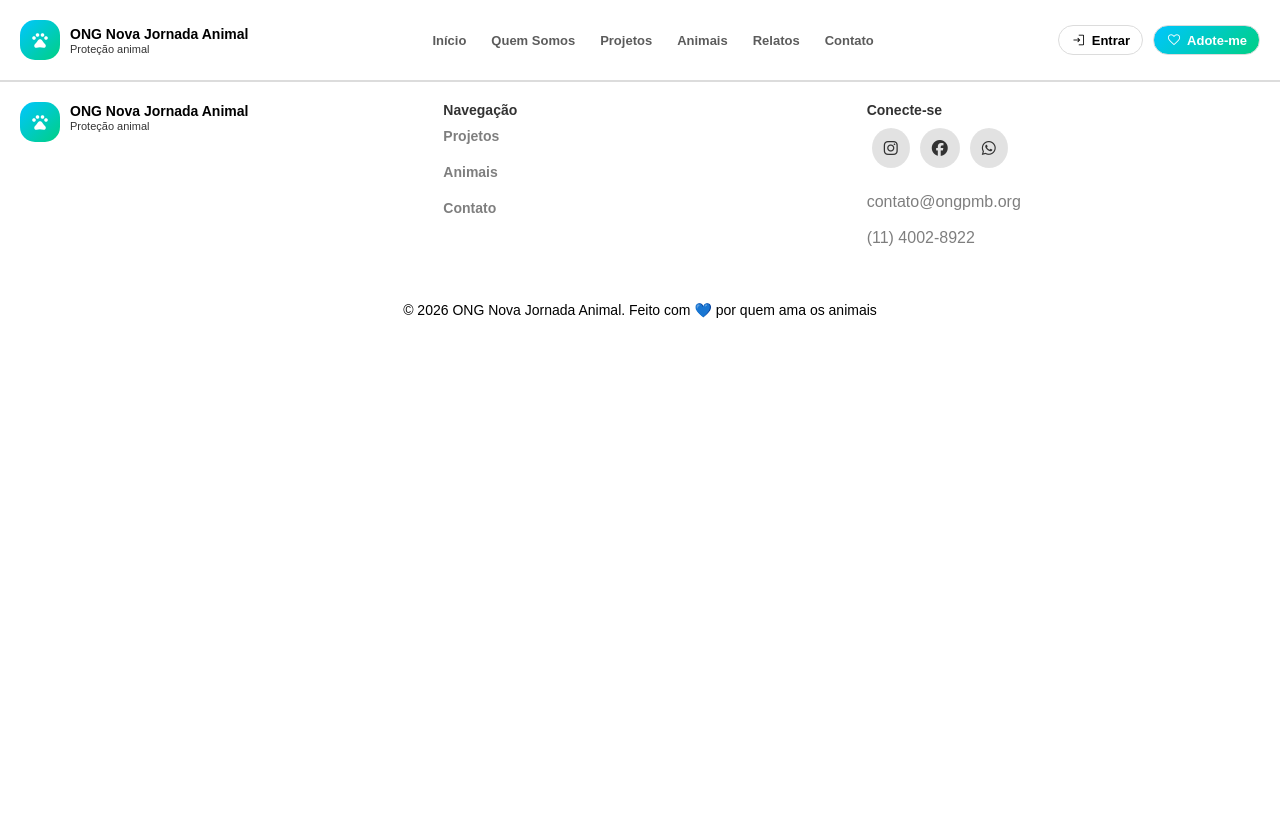
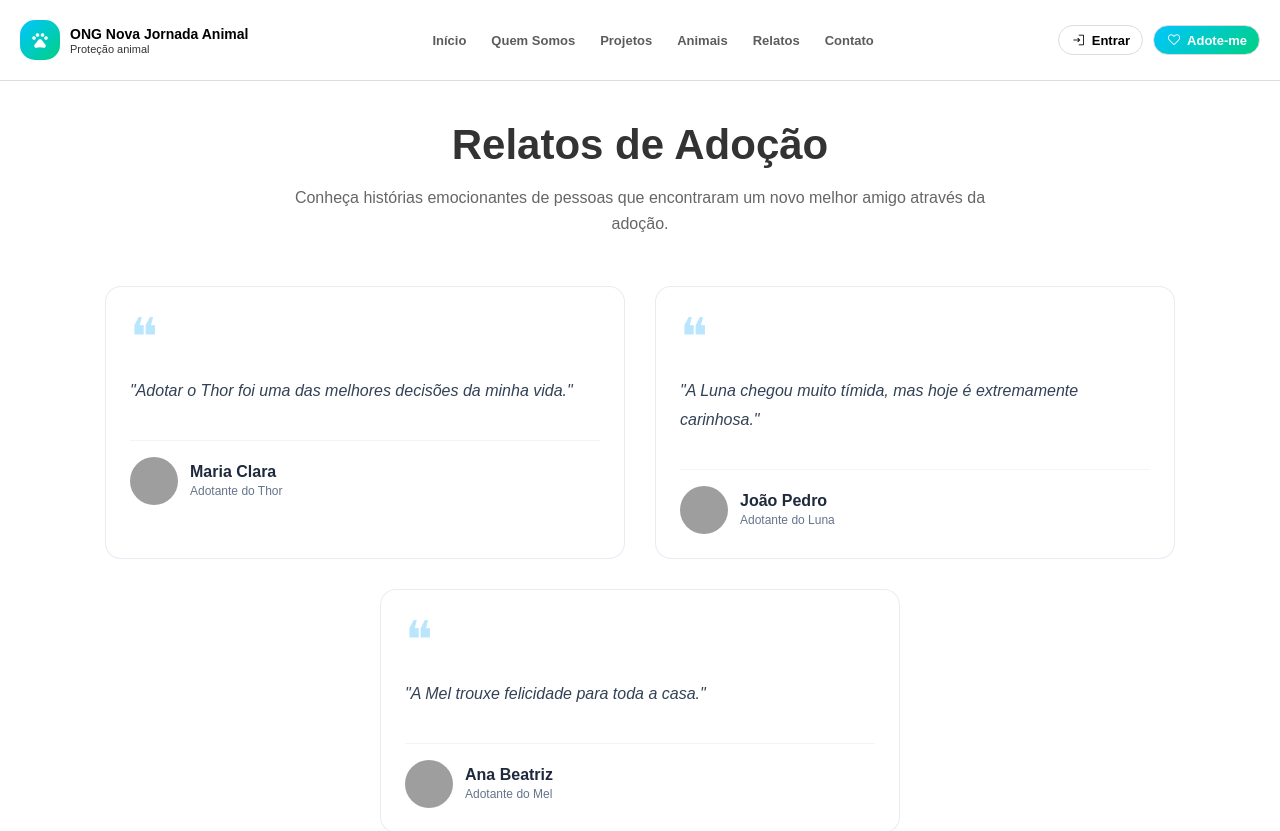
Before and after one commit to BrunoGomes13/ONG-Nova-Jornada, a React (Create React App) app: page /relatos in a window 1280 px wide. Shown: the top 831 px of the page. Before the commit the page ends 800 px from the top, so only its background shows below. Built offline with nearby package versions, Linux system fonts and the light colour scheme; grey boxes are pictures that could not be loaded.

Commit message:
pagina de relatos quase finalizada

```diff
--- /dev/null
+++ b/src/components/cardRelato/CardRelato.css
@@ -0,0 +1,81 @@
+.card-relato {
+  width: 520px;
+
+  background: white;
+
+  border: 1px solid rgba(226, 232, 240, 0.8);
+
+  border-radius: 16px;
+
+  padding: 24px;
+
+  display: flex;
+
+  flex-direction: column;
+
+  gap: 24px;
+
+  transition: box-shadow 0.3s ease;
+}
+
+.card-relato:hover {
+  box-shadow: 0 10px 25px rgba(0, 0, 0, 0.08);
+}
+
+.aspas {
+  font-size: 52px;
+
+  color: #bae6fd;
+
+  line-height: 1;
+
+  margin-bottom: -10px;
+}
+
+.texto-relato {
+  color: #334155;
+
+  line-height: 1.8;
+
+  font-style: italic;
+
+  margin-bottom: 10px;
+}
+
+.usuario-relato {
+  display: flex;
+
+  align-items: center;
+
+  gap: 12px;
+
+  padding-top: 16px;
+
+  border-top: 1px solid #f1f5f9;
+}
+
+.usuario-img {
+  width: 48px;
+
+  height: 48px;
+
+  border-radius: 50%;
+
+  object-fit: cover;
+}
+
+.usuario-relato h3 {
+  font-size: 16px;
+
+  font-weight: 600;
+
+  color: #1e293b;
+
+  margin: 0;
+}
+
+.usuario-relato span {
+  font-size: 12px;
+
+  color: #64748b;
+}
--- /dev/null
+++ b/src/components/cardRelato/CardRelato.js
@@ -0,0 +1,34 @@
+import "./CardRelato.css";
+
+function CardRelato({ nome, animal, relato, imagem }) {
+  return (
+    <div className="card-relato">
+
+      <div className="aspas">
+        ❝
+      </div>
+
+      <p className="texto-relato">
+        "{relato}"
+      </p>
+
+      <div className="usuario-relato">
+
+        <img
+          src={imagem}
+          alt={nome}
+          className="usuario-img"
+        />
+
+        <div>
+          <h3>{nome}</h3>
+          <span>Adotante do {animal}</span>
+        </div>
+
+      </div>
+
+    </div>
+  );
+}
+
+export default CardRelato;
--- /dev/null
+++ b/src/pages/Relatos/Relatos.css
@@ -0,0 +1,33 @@
+.relatos-container {
+  padding: 40px 5%;
+}
+
+.relatos-header {
+  text-align: center;
+  margin-bottom: 50px;
+}
+
+.relatos-header h1 {
+  font-size: 42px;
+  margin-bottom: 16px;
+  color: #333;
+}
+
+.relatos-header p {
+  max-width: 700px;
+  margin: 0 auto;
+  color: #666;
+  line-height: 1.6;
+}
+
+.relatos-cards {
+  display: flex;
+
+  justify-content: center;
+
+  gap: 30px;
+
+  flex-wrap: wrap;
+
+  margin-top: 50px;
+}
--- a/src/pages/Relatos/Relatos.js
+++ b/src/pages/Relatos/Relatos.js
@@ -1,12 +1,82 @@
+import "./Relatos.css";
+
 import Header from "../../components/Header/Header";
 import Footer from "../../components/Footer/Footer";
 
-function relatos(){
-    return(
+import CardRelato from "../../components/cardRelato/CardRelato";
+
+function Relatos() {
+
+    const relatos = [
+        {
+            id: 1,
+            nome: "Maria Clara",
+            animal: "Thor",
+            relato:
+                "Adotar o Thor foi uma das melhores decisões da minha vida.",
+            imagem:
+                "https://images.unsplash.com/photo-1517849845537-4d257902454a"
+        },
+
+        {
+            id: 2,
+            nome: "João Pedro",
+            animal: "Luna",
+            relato:
+                "A Luna chegou muito tímida, mas hoje é extremamente carinhosa.",
+            imagem:
+                "https://images.unsplash.com/photo-1518791841217-8f162f1e1131"
+        },
+
+        {
+            id: 3,
+            nome: "Ana Beatriz",
+            animal: "Mel",
+            relato:
+                "A Mel trouxe felicidade para toda a casa.",
+            imagem:
+                "https://images.unsplash.com/photo-1548199973-03cce0bbc87b"
+        }
+    ];
+
+    return (
         <>
-        <Header />
-        <Footer />
+            <Header />
+
+            <div className="relatos-container">
+
+                <section className="relatos-header">
+
+                    <h1>Relatos de Adoção</h1>
+
+                    <p>
+                        Conheça histórias emocionantes de pessoas que encontraram
+                        um novo melhor amigo através da adoção.
+                    </p>
+
+                </section>
+
+                <section className="relatos-cards">
+
+                    {relatos.map((relato) => (
+
+                        <CardRelato
+                            key={relato.id}
+                            nome={relato.nome}
+                            animal={relato.animal}
+                            relato={relato.relato}
+                            imagem={relato.imagem}
+                        />
+
+                    ))}
+
+                </section>
+
+            </div>
+
+            <Footer />
         </>
-    )
+    );
 }
-export default relatos;
+
+export default Relatos;
```
